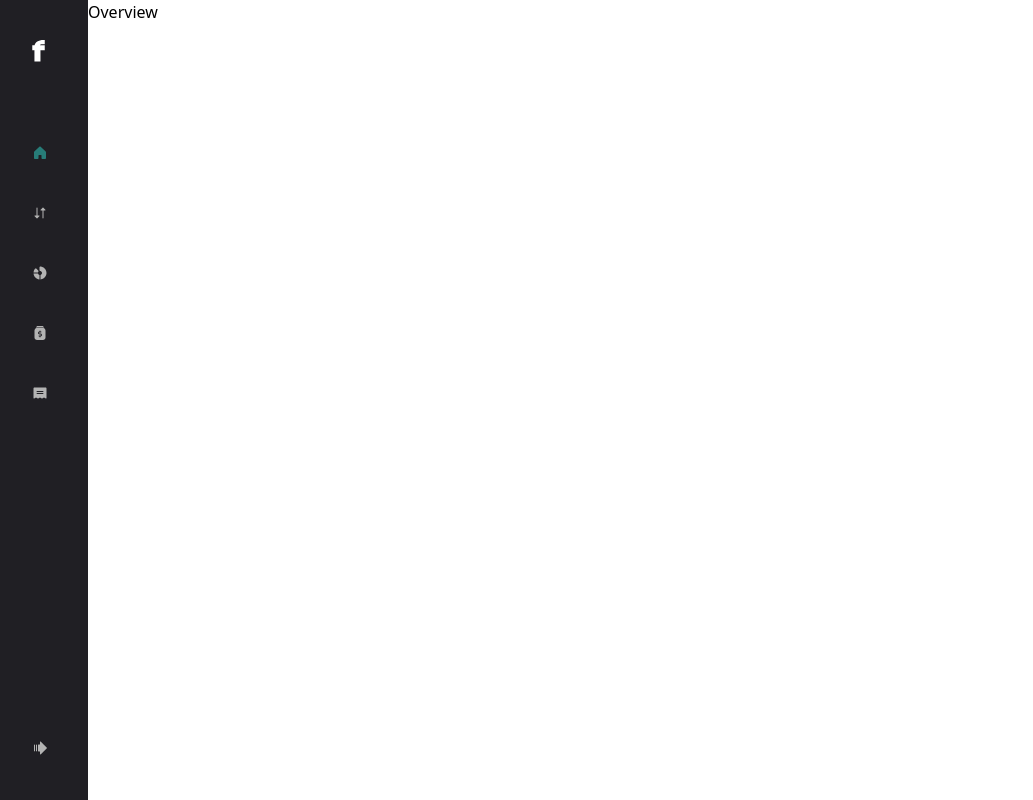
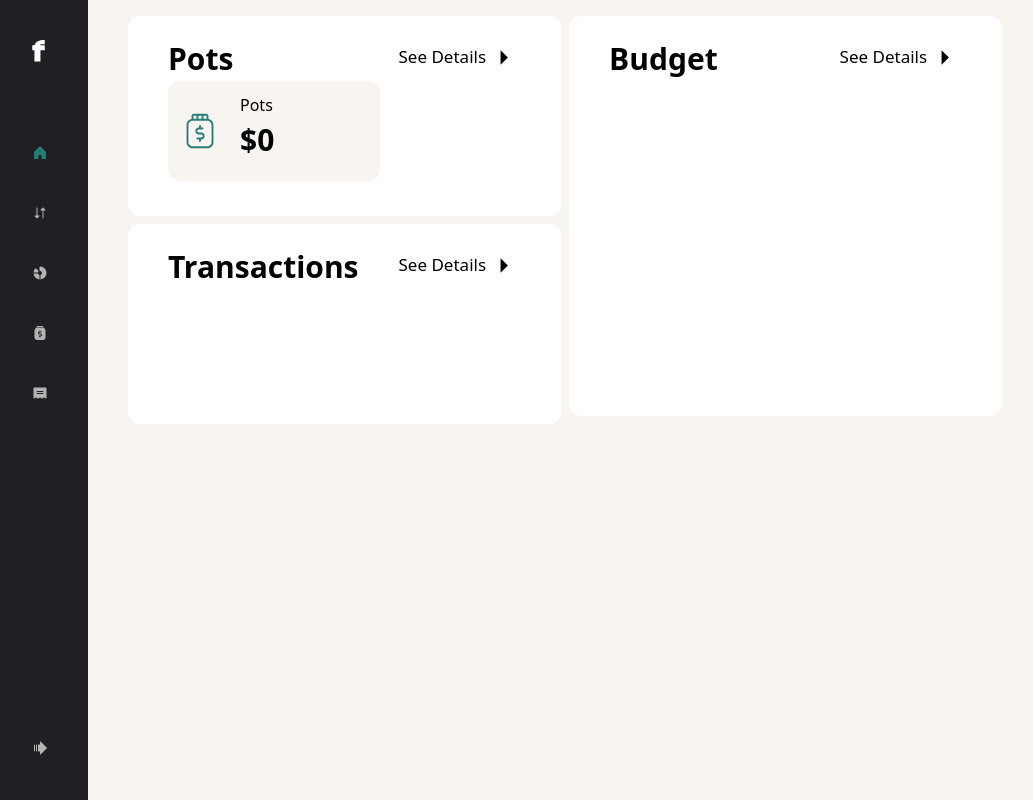
Before and after one commit to SamChus/personal-finance-app, a React (Vite) app: page /dashboard in a window 1280 px wide. Shown: the whole page, without its empty margins (0-1033 px from the left). Built offline with nearby package versions, Linux system fonts and the light colour scheme.

Commit message:
implemented design for pot, transaction and budget components

```diff
--- /dev/null
+++ b/src/components/Budget.jsx
@@ -0,0 +1,21 @@
+import React from 'react'
+import { MdArrowRight } from 'react-icons/md'
+
+const Budget = () => {
+  return (
+    <div className='bg-[#fff] w-full px-10 py-5 rounded-xl h-[400px]'>
+          <div className='flex justify-between'>
+            <div>
+              <h2 className='text-[30px] font-bold'>Budget</h2>
+            </div>
+            <div className='flex mt-1 justify-between'>
+              <p className='text-[17px] mt-1'>See Details</p>
+              <MdArrowRight className=' text-[35px]' />
+            </div>
+          </div>
+
+        </div>
+  )
+}
+
+export default Budget
--- /dev/null
+++ b/src/components/Pot.jsx
@@ -0,0 +1,29 @@
+import React from 'react'
+import { MdArrowRight } from "react-icons/md";
+import { TbReceiptDollar } from "react-icons/tb";
+import { JarLight } from '../assets/icons';
+
+const Pot = () => {
+  return (
+    <div className="bg-[#fff] w-full px-10 py-5 rounded-xl ml-10 h-[200px]">
+      <div className="flex justify-between">
+        <div>
+          <h2 className="text-[30px] font-bold">Pots</h2>
+        </div>
+        <div className="flex mt-1 justify-between">
+          <p className="text-[17px] mt-1">See Details</p>
+          <MdArrowRight className=" text-[35px]" />
+        </div>
+      </div>
+      <div className="bg-beige-100 flex px-3 py- rounded-xl w-[60%]">
+          <JarLight className="h-[100px]" />
+        <div className='ml-5 mt-3'>
+          <h2>Pots</h2>
+          <h2 className="text-[30px] font-bold">$0</h2>
+        </div>
+      </div>
+    </div>
+  );
+}
+
+export default Pot
--- /dev/null
+++ b/src/components/Transaction.jsx
@@ -0,0 +1,20 @@
+import React from 'react'
+import { MdArrowRight } from 'react-icons/md'
+
+const Transaction = () => {
+  return (
+    <div className='bg-[#fff] w-full px-10 py-5 rounded-xl  ml-10 h-[200px]'>
+          <div className='flex justify-between'>
+            <div>
+              <h2 className='text-[30px] font-bold'>Transactions</h2>
+            </div>
+            <div className='flex mt-1 justify-between'>
+              <p className='text-[17px] mt-1'>See Details</p>
+              <MdArrowRight className=' text-[35px]' />
+            </div>
+          </div>
+        </div>
+  )
+}
+
+export default Transaction
--- a/src/features/Overview/index.jsx
+++ b/src/features/Overview/index.jsx
@@ -1,9 +1,25 @@
 import React from 'react'
+import Pot from '../../components/Pot'
+import Transaction from '../../components/Transaction';
+import Budget from '../../components/Budget';
+
 
 const Overview = () => {
   return (
-    <div>Overview</div>
-  )
+    <div className='container mx-auto flex flex-col gap-8'>
+      <div className="columns-1 lg:columns-2 mt-4 gap-12">
+        <div className="mb-2 break-inside-avoid">
+          <Pot />
+        </div>
+        <div className="mb-2 break-inside-avoid">
+          <Transaction />
+        </div>
+        <div className="mb-2 break-inside-avoid">
+          <Budget />
+        </div>
+      </div>
+    </div>
+  );
 }
 
 export default Overview
--- a/src/index.jsx
+++ b/src/index.jsx
@@ -6,7 +6,7 @@ import SideBar from "./components/SideBar";
 
 const Layout = () => {
   return (
-    <div className="flex flex-colw-full h-screen lg:flex-row">
+    <div className="flex flex-colw-full h-screen lg:flex-row bg-beige-100">
       <div className="">
         <MobileNav />
         <SideBar />
```
